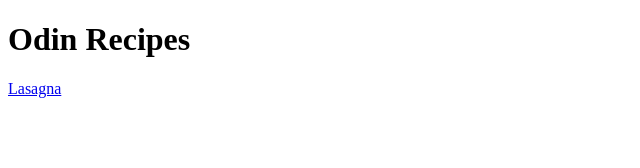
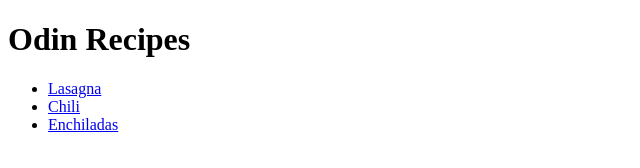
Before and after one commit to colerep/odin-recipes, a plain HTML site: page index.html in a window 1280 px wide. Shown: the whole page, without its empty margins (0-640 px from the left). Drawn offline with Linux system fonts and the light colour scheme.

Commit message:
updated site to include enchilada and chili recipes, and linking to them on index page

```diff
--- a/index.html
+++ b/index.html
@@ -7,6 +7,10 @@
 </head>
 <body>
     <h1>Odin Recipes</h1>
-    <a href="recipes/lasagna.html">Lasagna</a>
+    <ul>
+    <li><a href="recipes/lasagna.html">Lasagna</a></li>
+    <li><a href="recipes/chili.html">Chili</a></li>
+    <li><a href="recipes/enchiladas.html">Enchiladas</a></li>
+    </ul>
 </body>
 </html>
```
Also changed, not shown: images/Easy-Chili-Recipe.jpg (added), images/Enchiladas.jpg.jpg (added).
